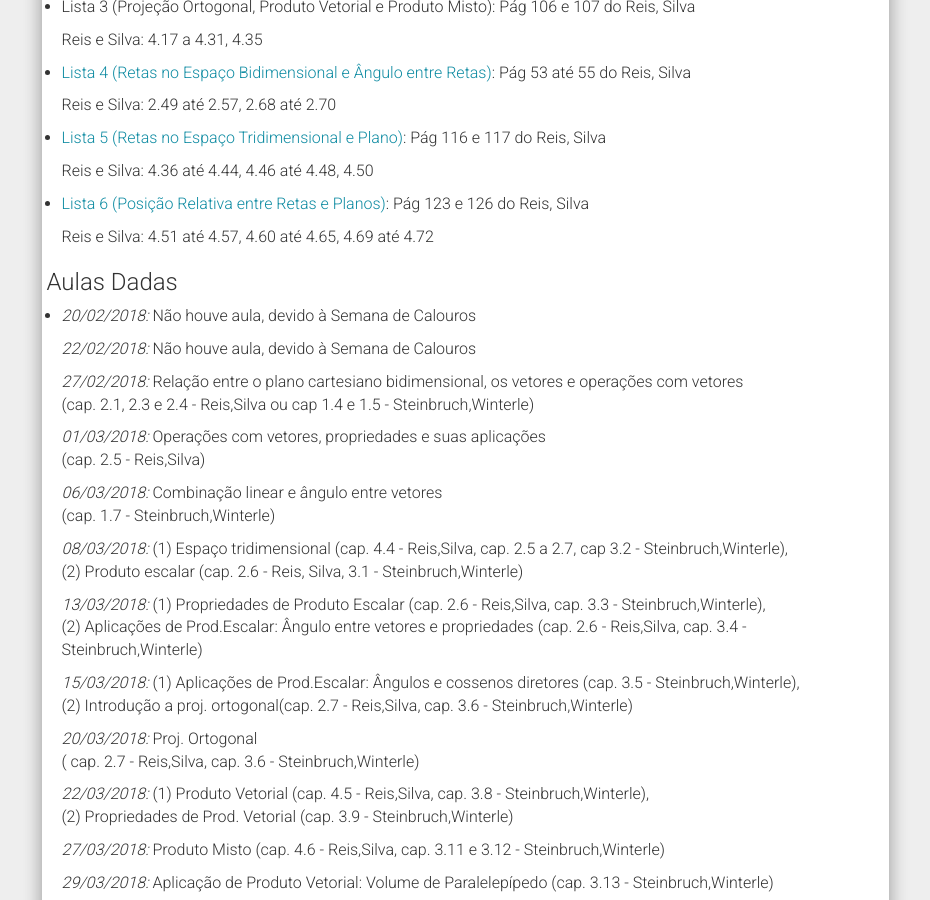
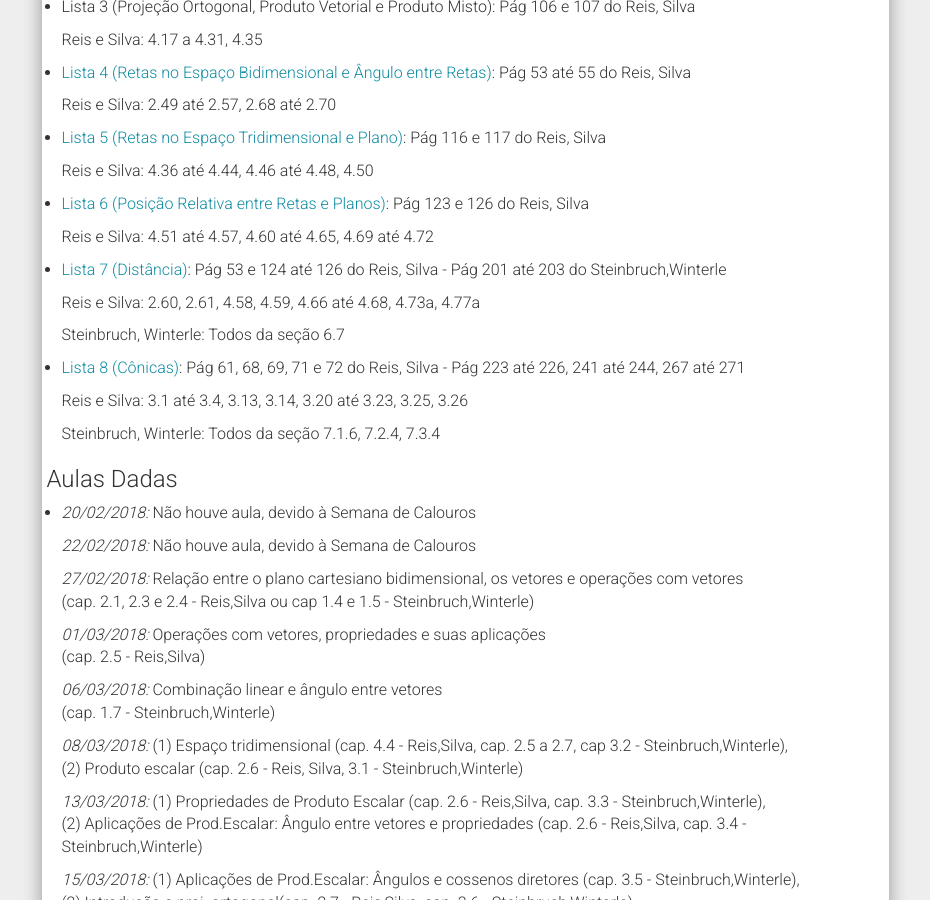
Before and after one commit to chunggnuhc/chunggnuhc.github.io, a Jekyll site: the page built from CM045-GA-1sem2018.md, in a window 1280 px wide and 900 px high, scrolled down 1623 px. Shown: the whole window, without its empty margins (321-1251 px from the left). Built offline with Jekyll 4.4.1, drawn with Linux system fonts in a browser that asks for light colours; nearby versions of some CDN libraries.

Commit message:
Update CM045 - listaExerc

```diff
--- a/CM045-GA-1sem2018.md
+++ b/CM045-GA-1sem2018.md
@@ -93,6 +93,18 @@ permalink: /CM045-GA-1sem2018/
 
   Reis e Silva: 4.51 até 4.57, 4.60 até 4.65, 4.69 até 4.72
 
+- [Lista 7 (Distância)](/disciplinas1sem2018/ListaExerc07 - CM045.pdf): Pág 53 e 124 até 126 do Reis, Silva - Pág 201 até 203 do Steinbruch,Winterle
+
+  Reis e Silva: 2.60, 2.61, 4.58, 4.59, 4.66 até 4.68, 4.73a, 4.77a
+
+  Steinbruch, Winterle: Todos da seção 6.7
+
+- [Lista 8 (Cônicas)](/disciplinas1sem2018/ListaExerc08 - CM045.pdf): Pág 61, 68, 69, 71 e 72 do Reis, Silva - Pág 223 até 226, 241 até 244, 267 até 271
+
+  Reis e Silva: 3.1 até 3.4, 3.13, 3.14, 3.20 até 3.23, 3.25, 3.26
+
+  Steinbruch, Winterle: Todos da seção 7.1.6, 7.2.4, 7.3.4
+
 <h3>Aulas Dadas</h3>
 
 - _20/02/2018:_ Não houve aula, devido à Semana de Calouros
```
